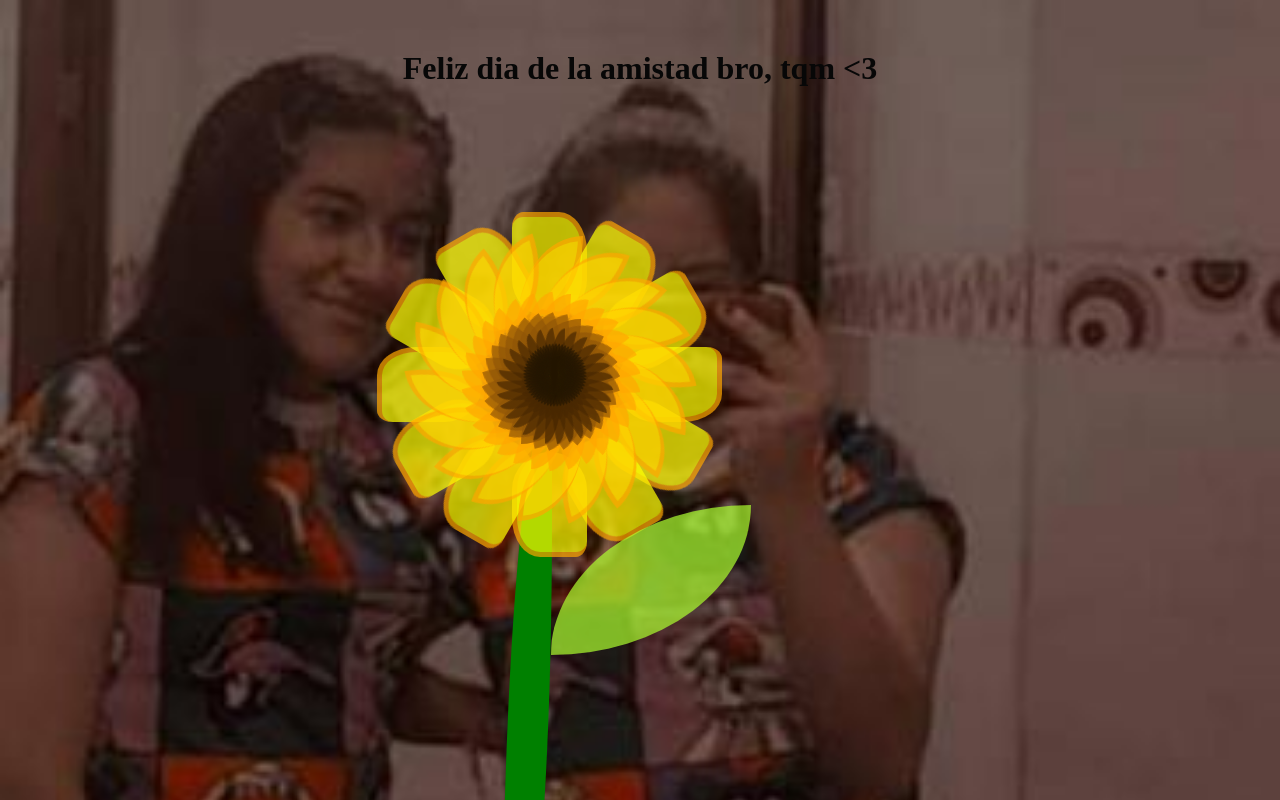
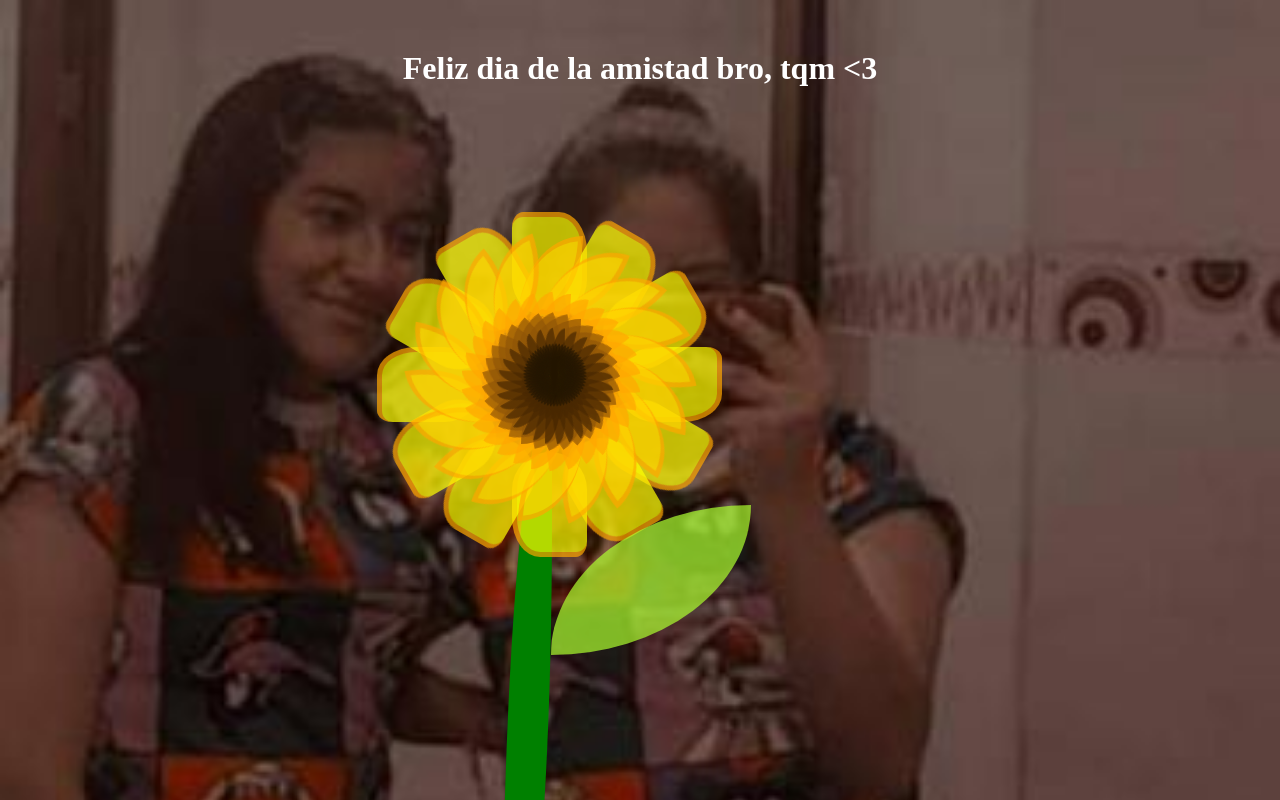
Before and after one commit to evians17/xxxAle, a plain HTML site: page index.html in a window 1280 px wide. Drawn offline with Linux system fonts and the light colour scheme.

Commit message:
Update index.html

```diff
--- a/index.html
+++ b/index.html
@@ -134,7 +134,7 @@
     .texto h1 {
       margin-top: 50px;
       text-align: center;
-      color: rgb(7, 7, 7);
+      color: rgb(255, 255, 255);
 
     }
 
```
